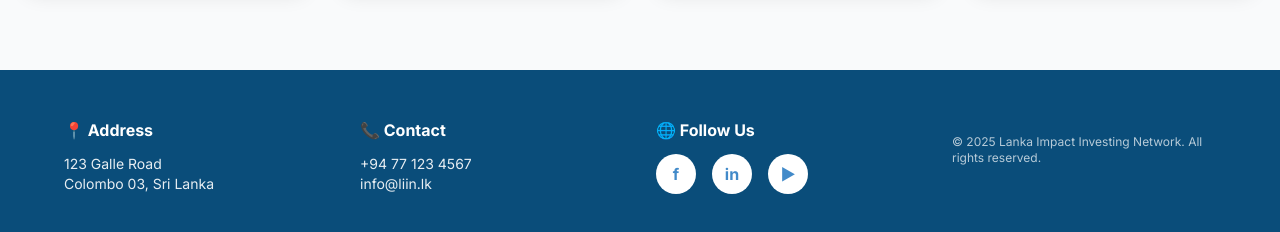
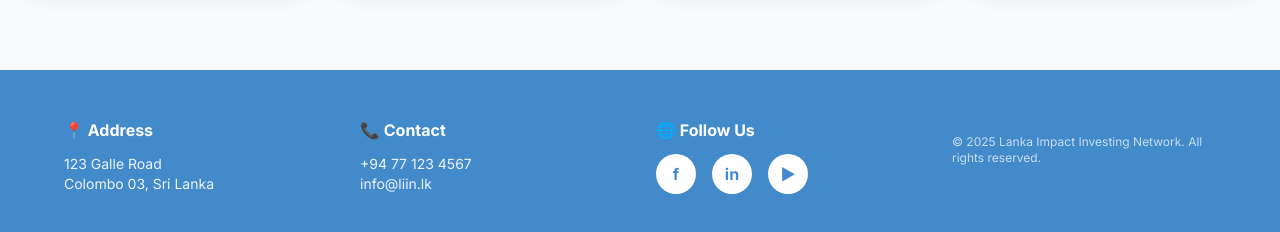
Before and after one commit to SamithaSandeepa/liin_web, a Next.js app: page / in a window 1280 px wide. Shown: the part 4231-4463 px from the top of the page. Built offline with nearby package versions, Linux system fonts and the light colour scheme.

Commit message:
Update Footer.tsx

```diff
--- a/src/components/layout/Footer.tsx
+++ b/src/components/layout/Footer.tsx
@@ -15,7 +15,7 @@ export default function Footer() {
   const currentYear = new Date().getFullYear();
 
   return (
-    <footer id="contact" className="bg-secondary-dark text-white py-12 px-6">
+    <footer id="contact" className="bg-primary text-white py-12 px-6">
       <div className="container mx-auto max-w-6xl">
         <div className="grid grid-cols-1 md:grid-cols-2 lg:grid-cols-4 gap-8 text-center md:text-left">
           {/* Address */}
```
